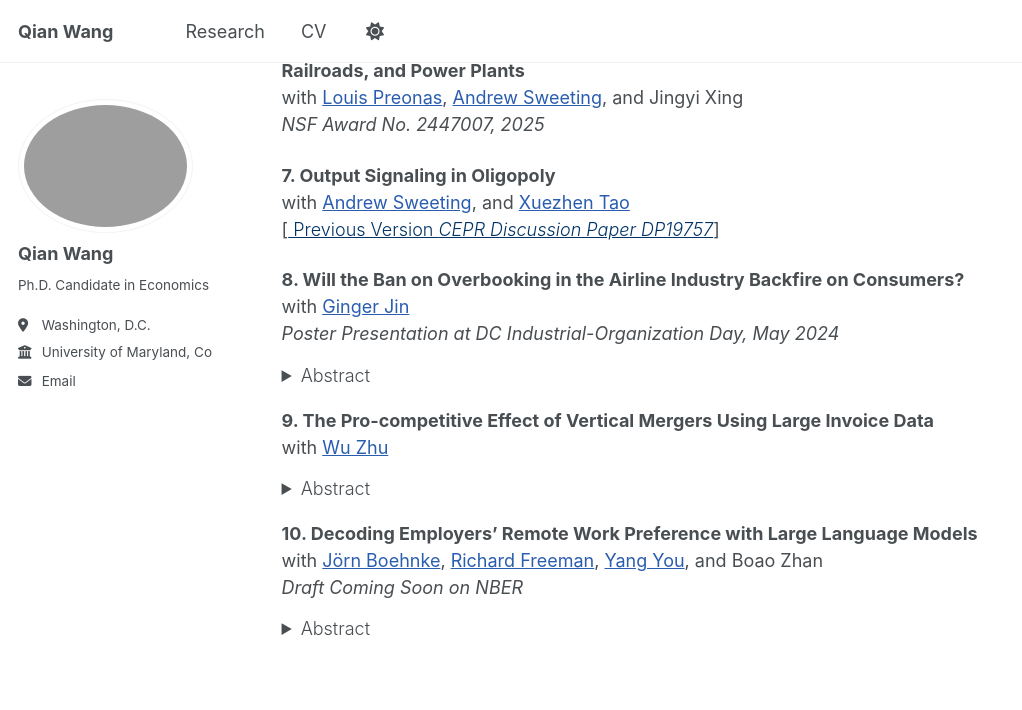
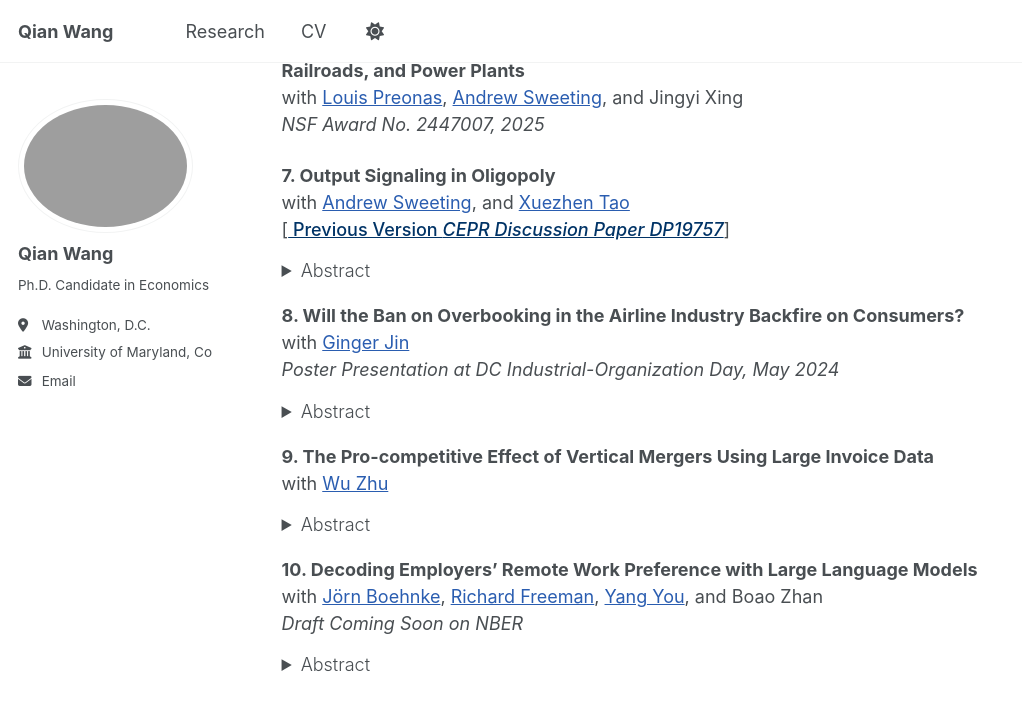
Before and after one commit to qwang819/qwang819.github.io, a Jekyll site: the page built from _pages/about.md, in a window 1280 px wide and 900 px high, scrolled down 1326 px. Shown: the top 710 px of the window, without its empty margins (0-1022 px from the left). Built offline with Jekyll 4.4.1, drawn with Linux system fonts in a browser that asks for light colours; a script that is not in the unit is left out.

Commit message:
Update about.md

```diff
--- a/_pages/about.md
+++ b/_pages/about.md
@@ -80,8 +80,14 @@ with <a href="https://www.louispreonas.com/" style="color: #2A5DB0;">Louis Preon
 
 **7. Output Signaling in Oligopoly**
 with <a href="http://www.asweeting.com/" style="color: #2A5DB0;">Andrew Sweeting</a>, and <a href="https://www.xuezhentao.site" style="color: #2A5DB0;">Xuezhen Tao</a>
-[<a href="https://cepr.org/publications/dp19757" style="color:#003366; font-weight:300">
+[<a href="https://cepr.org/publications/dp19757" style="color:#003366; font-weight:550">
 Previous Version *CEPR Discussion Paper DP19757*</a>]
+<details style="margin-top: -0.5rem; margin-bottom: 1rem;">
+  <summary><span style="font-weight:300;">Abstract</span></summary>
+  <p style="text-align: justify;">
+  We consider models of repeated oligopoly competition where firms set quantities and have private information about their serially correlated marginal costs. This structure creates strategic incentives for firms to signal information about their costs using output choices. We show that effects on outputs, production efficiency and welfare can be much larger than the effects of incomplete information in one-shot models, and that these differences persist even in oligopolies with large numbers of firms. In contrast, in price-setting games, we always find smaller effects in less concentrated markets. We illustrate these effects in an application by extending Aryal and Zincenko (2024) analysis of the world crude oil market, showing that allowing signaling changes conclusions and counterfactuals significantly.
+  </p>
+</details>
 
 **8. Will the Ban on Overbooking in the Airline Industry Backfire on Consumers?**
 with <a href="https://www.gingerjin.com/" style="color: #2A5DB0;">Ginger Jin</a>
```
